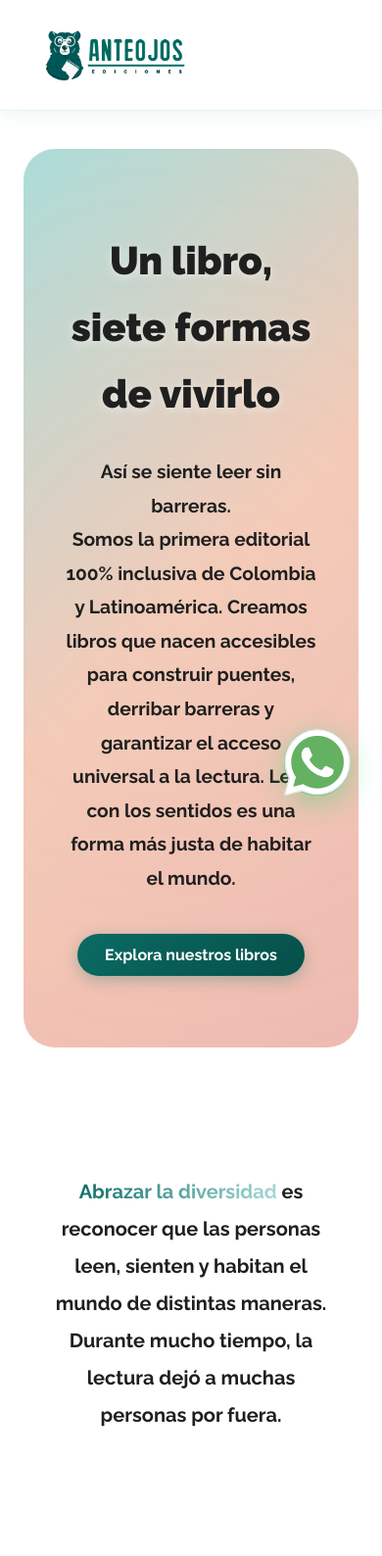
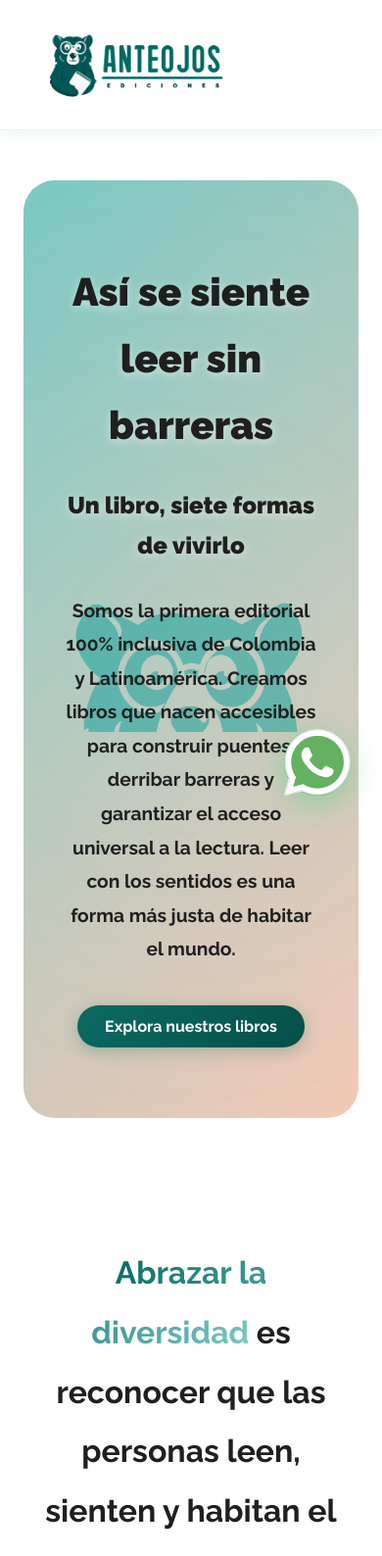
Before and after one commit to PauMarG/Anteojos-Ediciones, a website: page index.html in a window 390 px wide. Shown: the top 1588 px of the page at 98% size. Drawn offline with Linux system fonts and the light colour scheme.

```diff
--- a/index.html
+++ b/index.html
@@ -90,7 +90,7 @@
       :root {
         --verde-principal: #0a6b63;
         --verde-oscuro: #064f49;
-        --turquesa: #aadcd9;
+        --turquesa: #78c8c3;
         --rosa: #eeb9b0;
         --amarillo: #f4c8b4;
         --gris-claro: #f8f9fa;
@@ -146,7 +146,7 @@
       .logo {
         display: flex;
         align-items: center;
-        height: 80px;
+        height: 100px;
       }
 
       .logo img {
@@ -211,7 +211,7 @@
 
       /* ===== MAIN ===== */
       main {
-        margin-top: 88px;
+        margin-top: 120px;
       }
 
       section {
@@ -228,16 +228,16 @@
         background: linear-gradient(
           135deg,
           var(--turquesa) 0%,
-          var(--amarillo) 50%,
-          var(--rosa) 100%
+          var(--amarillo) 100%
         );
         border-radius: 48px;
-        padding: 120px 72px;
+        padding: 72px 72px;
         text-align: center;
         position: relative;
         overflow: hidden;
       }
 
+      /* Gradiente animado */
       .hero::before {
         content: "";
         position: absolute;
@@ -251,6 +251,20 @@
           transparent 70%
         );
         animation: pulse 8s ease-in-out infinite;
+        z-index: 1;
+      }
+
+      /* Imagen al 50% */
+      .hero::after {
+        content: "";
+        position: absolute;
+        inset: 0;
+        background-image: url(/img/Anteojos_1.png);
+        background-repeat: no-repeat;
+        background-position: center;
+        background-size: 80%;
+        opacity: 0.5;
+        z-index: 2;
       }
 
       @keyframes pulse {
@@ -265,13 +279,22 @@
         }
       }
 
+      /* Asegurar que el contenido esté encima */
       .hero-content {
         position: relative;
-        z-index: 1;
+        z-index: 3;
       }
 
       .hero h1 {
         font-size: clamp(2.5rem, 5vw, 3.8rem);
+        font-weight: 900;
+        margin-bottom: 28px;
+        color: var(--texto);
+        text-shadow: 0 2px 10px rgba(255, 255, 255, 0.5);
+      }
+
+      .hero h2 {
+        font-size: clamp(1.5rem, 3vw, 2.5rem);
         font-weight: 900;
         margin-bottom: 28px;
         color: var(--texto);
@@ -290,13 +313,13 @@
       /* ===== FRASE ===== */
       .frase {
         text-align: center;
-        max-width: 900px;
+        max-width: 1000px;
         margin: 0 auto;
-        font-size: 1.25rem;
+        font-size: 2rem;
         font-weight: 700;
         color: var(--texto);
         line-height: 1.9;
-        padding: 0 24px;
+        padding: 0 18px;
       }
 
       .frase-destacada {
@@ -308,6 +331,10 @@
         -webkit-background-clip: text;
         -webkit-text-fill-color: transparent;
         background-clip: text;
+      }
+
+      .frase-destacada2 {
+        color: #0a6b63;
       }
 
       /* ===== QUIÉNES SOMOS ===== */
@@ -323,7 +350,7 @@
         grid-template-columns: 1.3fr 0.7fr;
         gap: 72px;
         align-items: center;
-        padding: 88px;
+        padding: 72px;
         box-shadow: 0 20px 60px rgba(10, 107, 99, 0.25);
       }
 
@@ -335,7 +362,7 @@
 
       .quienes-text p {
         margin-bottom: 40px;
-        font-size: 1.1rem;
+        font-size: 1.2rem;
         line-height: 1.9;
         opacity: 0.95;
       }
@@ -626,13 +653,14 @@
       <section id="inicio">
         <div class="container hero">
           <div class="hero-content">
-            <h1>Un libro, siete formas de vivirlo</h1>
+            <h1>Así se siente leer sin barreras</h1>
+            <h2>Un libro, siete formas de vivirlo</h2>
             <p>
-              Así se siente leer sin barreras.<br />Somos la primera editorial
-              100% inclusiva de Colombia y Latinoamérica. Creamos libros que
-              nacen accesibles para construir puentes, derribar barreras y
-              garantizar el acceso universal a la lectura. Leer con los sentidos
-              es una forma más justa de habitar el mundo.
+              Somos la primera editorial 100% inclusiva de Colombia y
+              Latinoamérica. Creamos libros que nacen accesibles para construir
+              puentes, derribar barreras y garantizar el acceso universal a la
+              lectura. Leer con los sentidos es una forma más justa de habitar
+              el mundo.
             </p>
             <a href="#formatos" class="btn-cta">Explora nuestros libros</a>
           </div>
@@ -645,7 +673,14 @@
           <span class="frase-destacada">Abrazar la diversidad</span> es
           reconocer que las personas leen, sienten y habitan el mundo de
           distintas maneras. Durante mucho tiempo, la lectura dejó a muchas
-          personas por fuera.
+          personas por fuera. <br />
+          <br />
+          En <span class="frase-destacada">Anteojos Ediciones</span> creemos que
+          esa es una <span class="frase-destacada2">deuda histórica</span> que
+          empieza a saldarse cuando los libros
+          <span class="frase-destacada2">nacen accesibles</span> y se piensan
+          desde la diversidad de formas de leer. <br />Por eso, ¡te invitamos a
+          ponerte los Anteojos!
         </p>
       </section>
 
@@ -688,10 +723,14 @@
           <div class="quienes-text">
             <h2>¿Quiénes somos?</h2>
             <p>
-              En Anteojos Ediciones creemos que esa es una deuda histórica que
-              empieza a saldarse cuando los libros nacen accesibles y se piensan
-              desde la diversidad de formas de leer. Por eso, ¡te invitamos a
-              ponerte los Anteojos!
+              Somos la primera editorial independiente completamente inclusiva
+              de Colombia y Latinoamérica.
+              <br />
+              Transformamos la forma tradicional de hacer edición para abrir
+              caminos hacia una lectura sin barreras, donde los sentidos son
+              puente y la diversidad es parte de lo humano. <br />
+              ¡En Anteojos Ediciones le decimos sí a la inclusión en los libros
+              y las historias para todos!
             </p>
             <a href="#" class="btn-cta">Conoce más</a>
           </div>
@@ -709,7 +748,7 @@
         <div class="contacto">
           <h2>Queremos conversar contigo</h2>
           <p>
-            Escribinos para conocer nuestros libros, crear un proyecto o llevar
+            Escríbenos para conocer nuestros libros, crear un proyecto o llevar
             la lectura accesible a nuevos espacios y construyamos juntos un
             mundo más empático y humano.
           </p>
```
Also changed, not shown: img/Anteojos_1.png (added).
